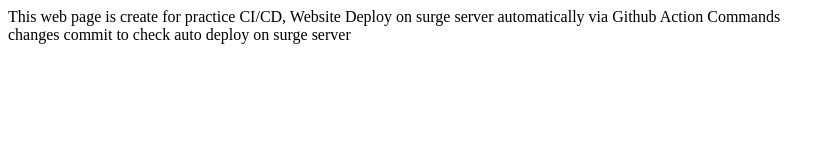
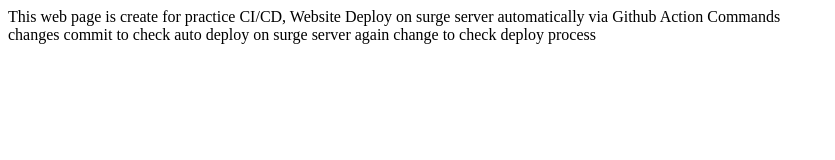
Before and after one commit to mkashifwahid/Website_Auto_Deploy_On_Surge_Server, a plain HTML site: page index.html in a window 1280 px wide. Shown: the whole page, without its empty margins (0-835 px from the left). Drawn offline with Linux system fonts and the light colour scheme; a script that the page names is missing.

Commit message:
Update index.html
Update to check deploy process

```diff
--- a/index.html
+++ b/index.html
@@ -13,6 +13,7 @@
     </div>
     <div>
         changes commit to check auto deploy on surge server
+        again change to check deploy process
     </div>
 </body>
 </html>
```
